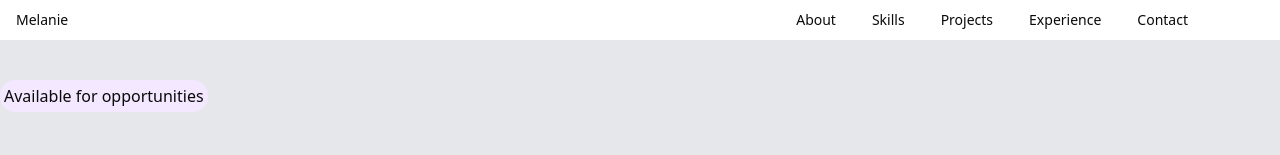
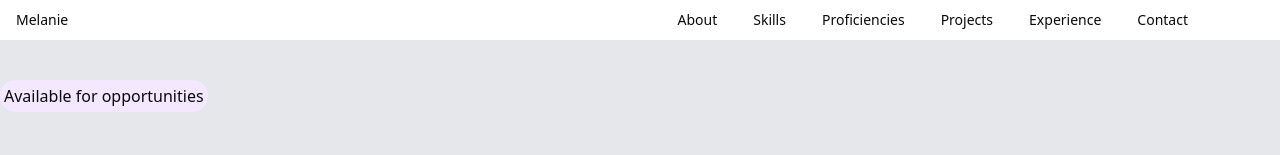
Before and after one commit to tenchi-of-darkness/showcase-portfolio, a Next.js app: page / in a window 1280 px wide. Shown: the top 155 px of the page. Built offline with nearby package versions, Linux system fonts and the light colour scheme; what @iconify/tailwind4 would draw is missing.

Commit message:
feat: added Proficiencies page, and edited navbar for navigation
added Proficiencies page, and edited navbar for navigation

```diff
--- a/src/app/layout.tsx
+++ b/src/app/layout.tsx
@@ -56,6 +56,12 @@ export default function RootLayout({children}: Readonly<{
 
                 <NavigationMenuItem>
                     <NavigationMenuLink asChild className={navigationMenuTriggerStyle()}>
+                        <Link href="/#proficiencies">Proficiencies</Link>
+                    </NavigationMenuLink>
+                </NavigationMenuItem>
+
+                <NavigationMenuItem>
+                    <NavigationMenuLink asChild className={navigationMenuTriggerStyle()}>
                         <Link href="/#projects">Projects</Link>
                     </NavigationMenuLink>
                 </NavigationMenuItem>
--- a/src/app/page.tsx
+++ b/src/app/page.tsx
@@ -244,6 +244,10 @@ export default function Home() {
                 </div>
             </section>
 
+            <section id={"proficiencies"} className={cn(sectionClassName, "snap-start bg-blue-100")}>
+                Proficiencies
+            </section>
+
             <section id={"projects"} className={cn(sectionClassName, "snap-start bg-blue-100")}>
                 Projects
             </section>
```
